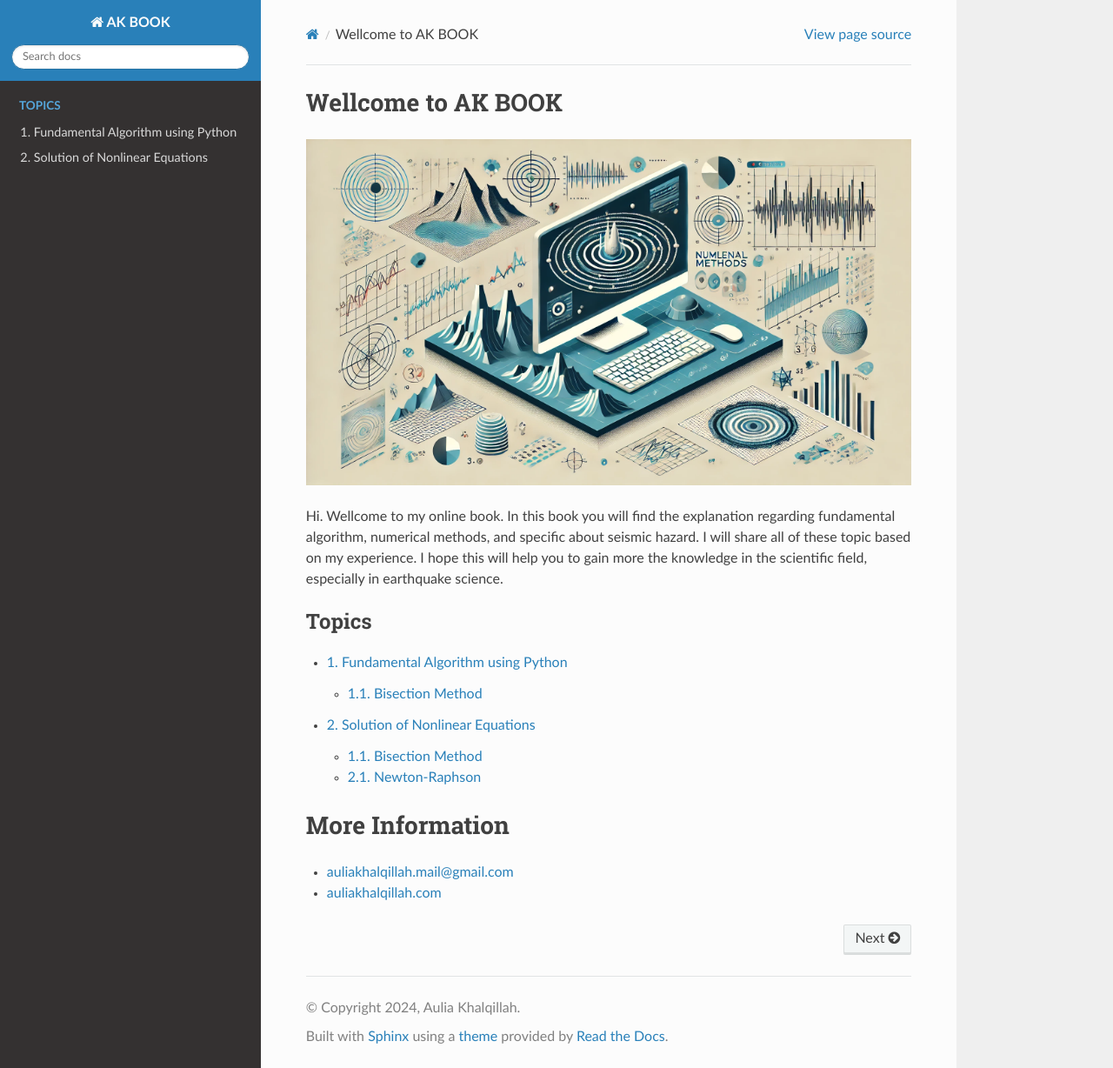
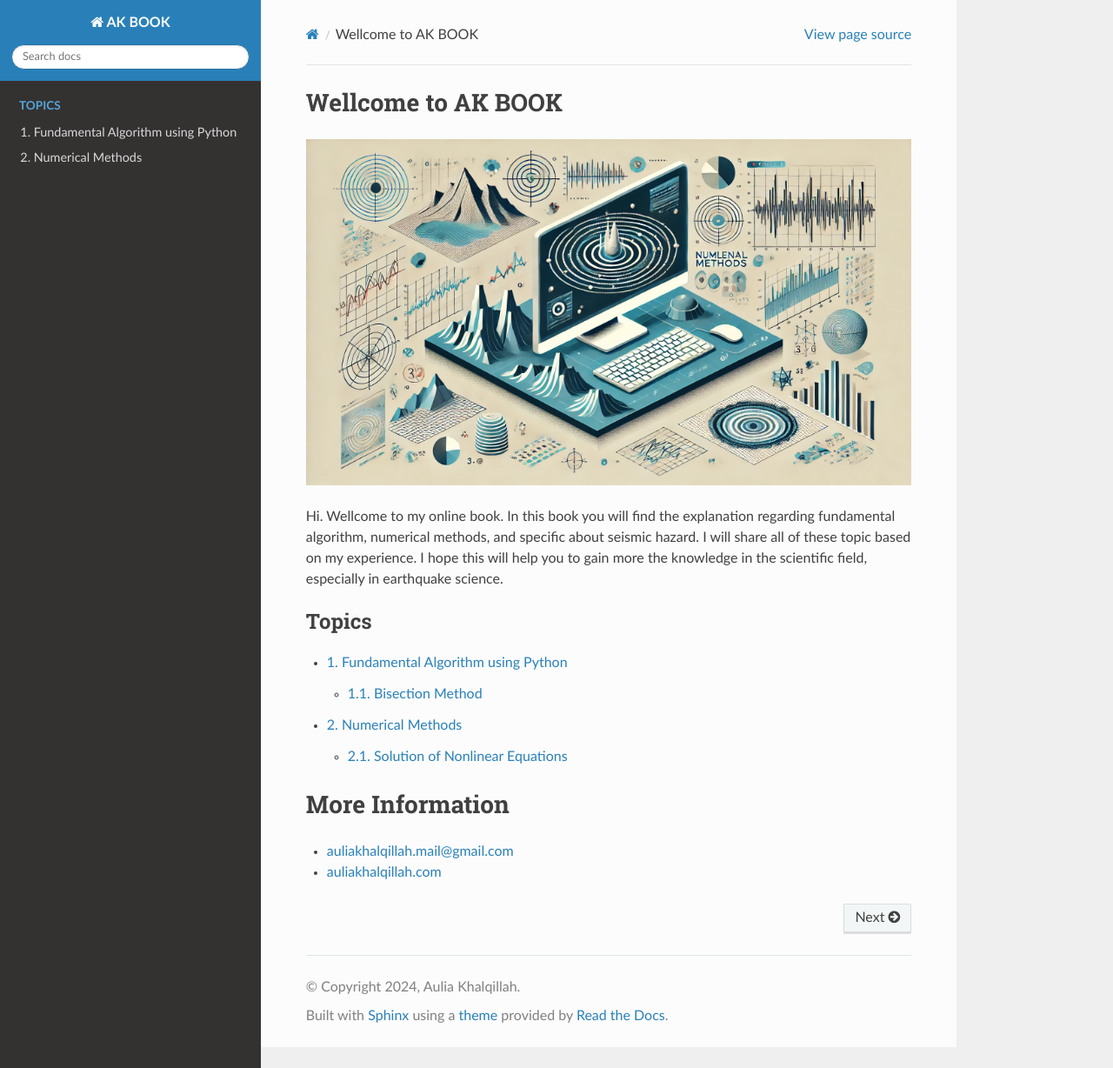
Before and after one commit to auliakhalqillah/akbook, a Sphinx documentation site: the page built from docs/source/index.rst, in a window 1280 px wide and 1228 px high. Shown: the whole window at 87% size. Built offline with Sphinx 7.4.7 and the Read the Docs theme 3.1.0, drawn with Linux system fonts in a browser that asks for light colours.

Commit message:
Update index.rst

```diff
--- a/docs/source/index.rst
+++ b/docs/source/index.rst
@@ -14,7 +14,7 @@
   :maxdepth: 2
 
   Fundamental Algorithm using Python
-  Solution of Nonlinear Equations
+  Numerical Methods
 
 More Information
 ================
```
